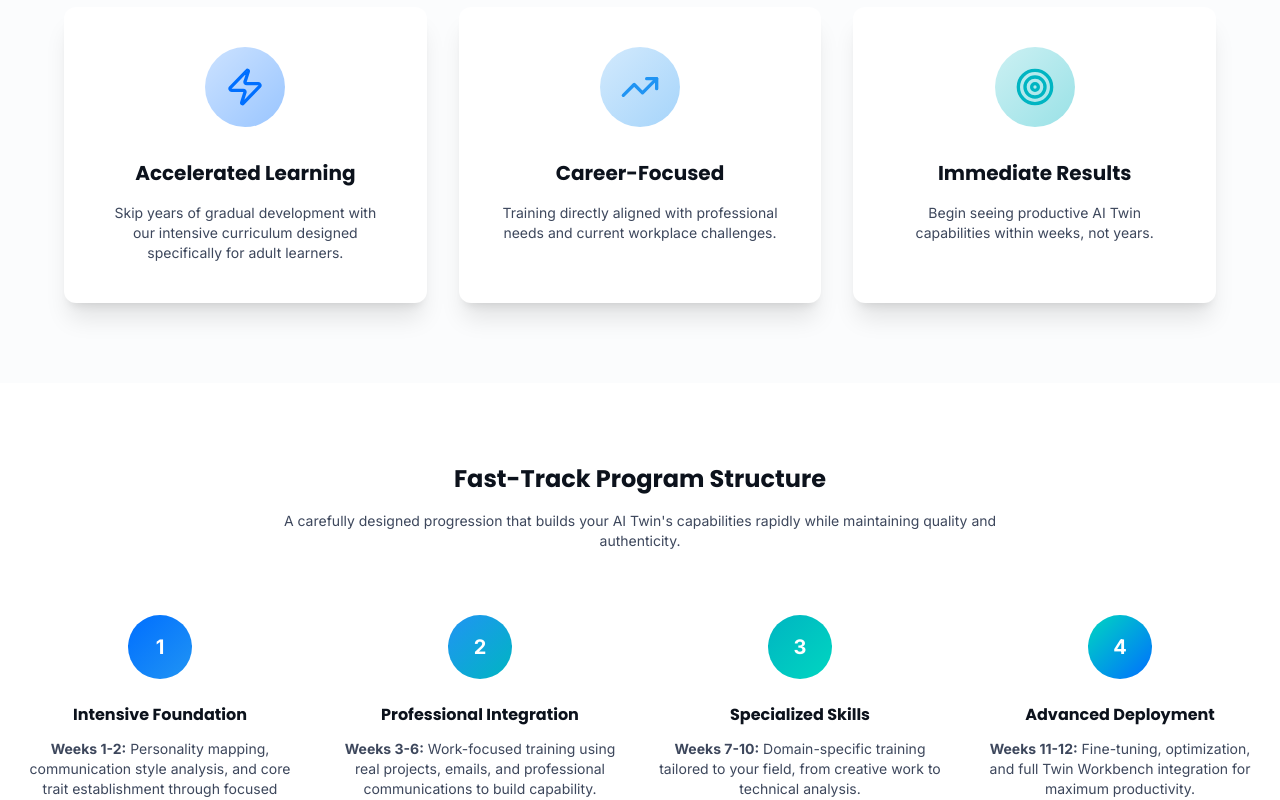
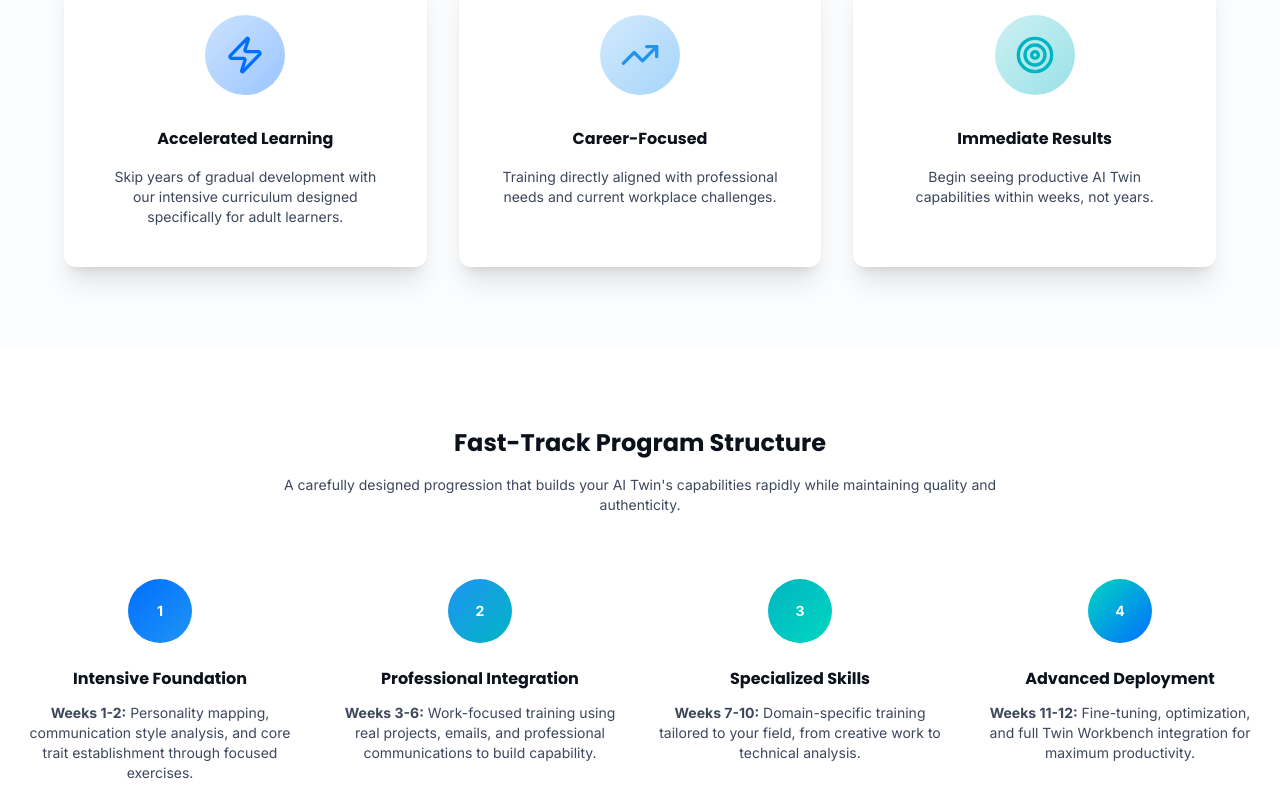
Before and after one commit to MutaiG/AnansiAI-Website, a React (Vite) app: page /education/adult-program in a window 1280 px wide. Shown: the part 880-1680 px from the top of the page. Built offline with nearby package versions, Linux system fonts and the light colour scheme; the HTML template or start-up script is replaced by a standard one.

Commit message:
Fix remaining oversized fonts in AdultFastTrack and other pages
cgen-5fb7d99ae8bf41b5b8dac5fec7e60b3a

```diff
--- a/src/pages/AdultFastTrack.tsx
+++ b/src/pages/AdultFastTrack.tsx
@@ -39,7 +39,7 @@ const AdultFastTrack = () => {
               Adult Fast-Track Program
             </div>
 
-            <h1 className="text-2xl sm:text-3xl md:text-4xl lg:text-5xl font-bold tracking-tight mb-4 sm:mb-6">
+            <h1 className="text-lg sm:text-xl md:text-xl lg:text-2xl font-bold tracking-tight mb-4 sm:mb-6">
               <span className="bg-gradient-to-br from-logo-blue to-cyber-blue bg-clip-text text-transparent">
                 It's Never Too Late
               </span>
@@ -90,7 +90,7 @@ const AdultFastTrack = () => {
                 <div className="inline-flex items-center justify-center w-20 h-20 rounded-full bg-gradient-to-br from-logo-blue/20 to-logo-blue/40 mb-8">
                   <Zap className="h-10 w-10 text-logo-blue" />
                 </div>
-                <h3 className="text-xl font-bold mb-4">Accelerated Learning</h3>
+                <h3 className="text-base font-bold mb-4">Accelerated Learning</h3>
                 <p className="text-muted-foreground text-sm">
                   Skip years of gradual development with our intensive
                   curriculum designed specifically for adult learners.
@@ -103,7 +103,7 @@ const AdultFastTrack = () => {
                 <div className="inline-flex items-center justify-center w-20 h-20 rounded-full bg-gradient-to-br from-cyber-blue/20 to-cyber-blue/40 mb-8">
                   <TrendingUp className="h-10 w-10 text-cyber-blue" />
                 </div>
-                <h3 className="text-xl font-bold mb-4">Career-Focused</h3>
+                <h3 className="text-base font-bold mb-4">Career-Focused</h3>
                 <p className="text-muted-foreground text-sm">
                   Training directly aligned with professional needs and current
                   workplace challenges.
@@ -116,7 +116,7 @@ const AdultFastTrack = () => {
                 <div className="inline-flex items-center justify-center w-20 h-20 rounded-full bg-gradient-to-br from-ai-accent/20 to-ai-accent/40 mb-8">
                   <Target className="h-10 w-10 text-ai-accent" />
                 </div>
-                <h3 className="text-xl font-bold mb-4">Immediate Results</h3>
+                <h3 className="text-base font-bold mb-4">Immediate Results</h3>
                 <p className="text-muted-foreground text-sm">
                   Begin seeing productive AI Twin capabilities within weeks, not
                   years.
@@ -143,7 +143,7 @@ const AdultFastTrack = () => {
           <div className="grid grid-cols-1 md:grid-cols-2 lg:grid-cols-4 gap-8 max-w-7xl mx-auto">
             <div className="text-center">
               <div className="inline-flex items-center justify-center w-16 h-16 rounded-full bg-gradient-to-br from-logo-blue to-cyber-blue text-white mb-6">
-                <span className="text-xl font-bold">1</span>
+                <span className="text-sm font-bold">1</span>
               </div>
               <h3 className="text-base font-bold mb-3">Intensive Foundation</h3>
               <p className="text-muted-foreground text-sm">
@@ -155,7 +155,7 @@ const AdultFastTrack = () => {
 
             <div className="text-center">
               <div className="inline-flex items-center justify-center w-16 h-16 rounded-full bg-gradient-to-br from-cyber-blue to-ai-accent text-white mb-6">
-                <span className="text-xl font-bold">2</span>
+                <span className="text-sm font-bold">2</span>
               </div>
               <h3 className="text-base font-bold mb-3">
                 Professional Integration
@@ -169,7 +169,7 @@ const AdultFastTrack = () => {
 
             <div className="text-center">
               <div className="inline-flex items-center justify-center w-16 h-16 rounded-full bg-gradient-to-br from-ai-accent to-logo-teal text-white mb-6">
-                <span className="text-xl font-bold">3</span>
+                <span className="text-sm font-bold">3</span>
               </div>
               <h3 className="text-base font-bold mb-3">Specialized Skills</h3>
               <p className="text-muted-foreground text-sm">
@@ -180,7 +180,7 @@ const AdultFastTrack = () => {
 
             <div className="text-center">
               <div className="inline-flex items-center justify-center w-16 h-16 rounded-full bg-gradient-to-br from-logo-teal to-logo-blue text-white mb-6">
-                <span className="text-xl font-bold">4</span>
+                <span className="text-sm font-bold">4</span>
               </div>
               <h3 className="text-base font-bold mb-3">Advanced Deployment</h3>
               <p className="text-muted-foreground text-sm">
@@ -373,7 +373,7 @@ const AdultFastTrack = () => {
                 <h3 className="text-lg font-bold mb-6">
                   Adult Fast-Track Program
                 </h3>
-                <div className="text-xl font-bold text-logo-teal mb-4">
+                <div className="text-base font-bold text-logo-teal mb-4">
                   $2,500
                 </div>
                 <p className="text-muted-foreground mb-6">
--- a/src/pages/TwinShowcase.tsx
+++ b/src/pages/TwinShowcase.tsx
@@ -131,7 +131,7 @@ const TwinShowcase = () => {
       <section className="py-16 bg-gradient-to-br from-logo-teal/5 to-logo-blue/5">
         <div className="container mx-auto px-4">
           <div className="max-w-4xl mx-auto text-center">
-            <h1 className="text-xl sm:text-2xl lg:text-3xl font-bold mb-6">
+            <h1 className="text-lg sm:text-xl lg:text-2xl font-bold mb-6">
               <span className="bg-gradient-to-r from-logo-teal to-logo-blue bg-clip-text text-transparent">
                 Twin Showcase
               </span>
@@ -206,7 +206,7 @@ const TwinShowcase = () => {
                   <CardHeader className="pb-4">
                     <div className="flex items-start justify-between">
                       <div className="flex items-center space-x-3">
-                        <div className="w-12 h-12 bg-gradient-to-br from-logo-teal/20 to-logo-blue/20 rounded-full flex items-center justify-center text-2xl">
+                        <div className="w-12 h-12 bg-gradient-to-br from-logo-teal/20 to-logo-blue/20 rounded-full flex items-center justify-center text-lg">
                           {twin.avatar}
                         </div>
                         <div>
```
